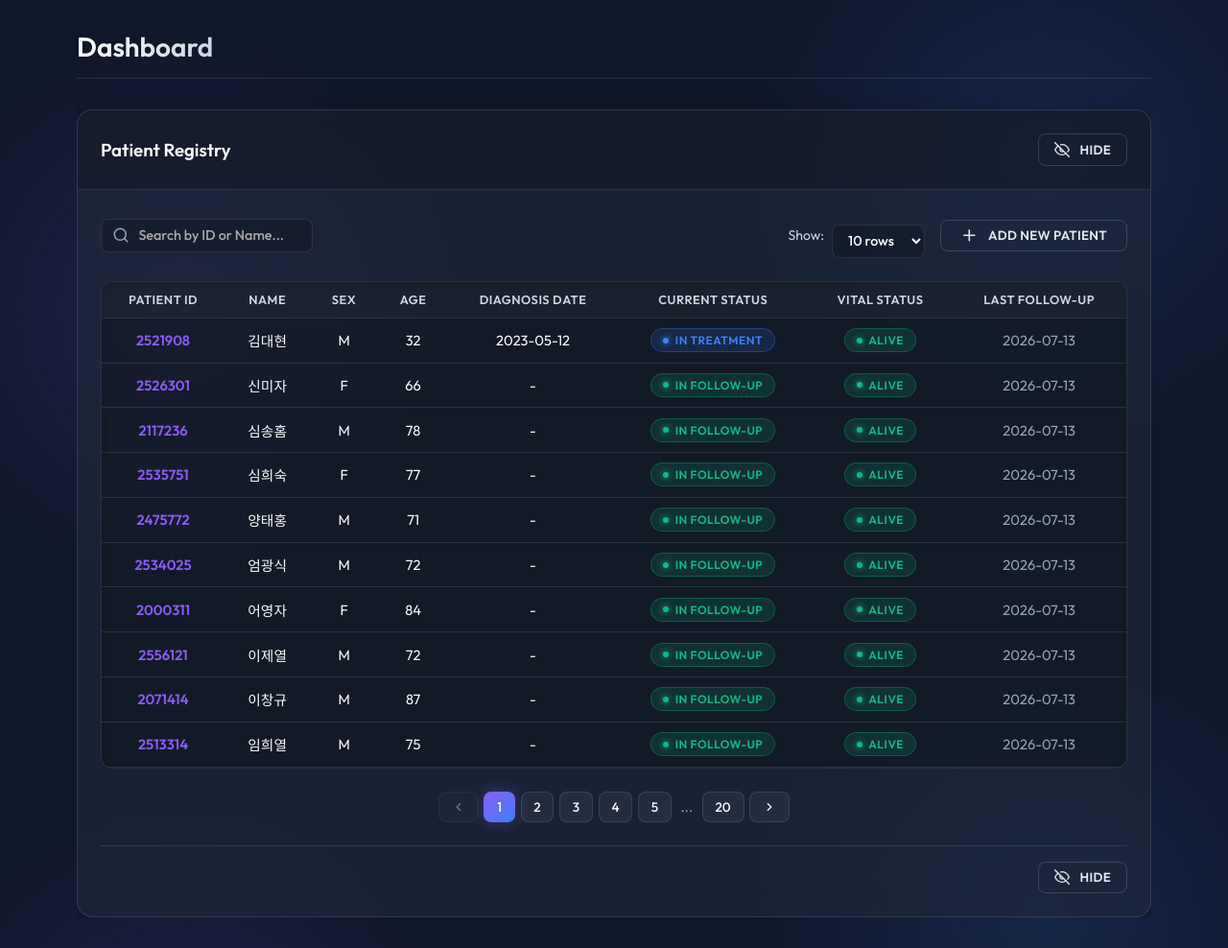
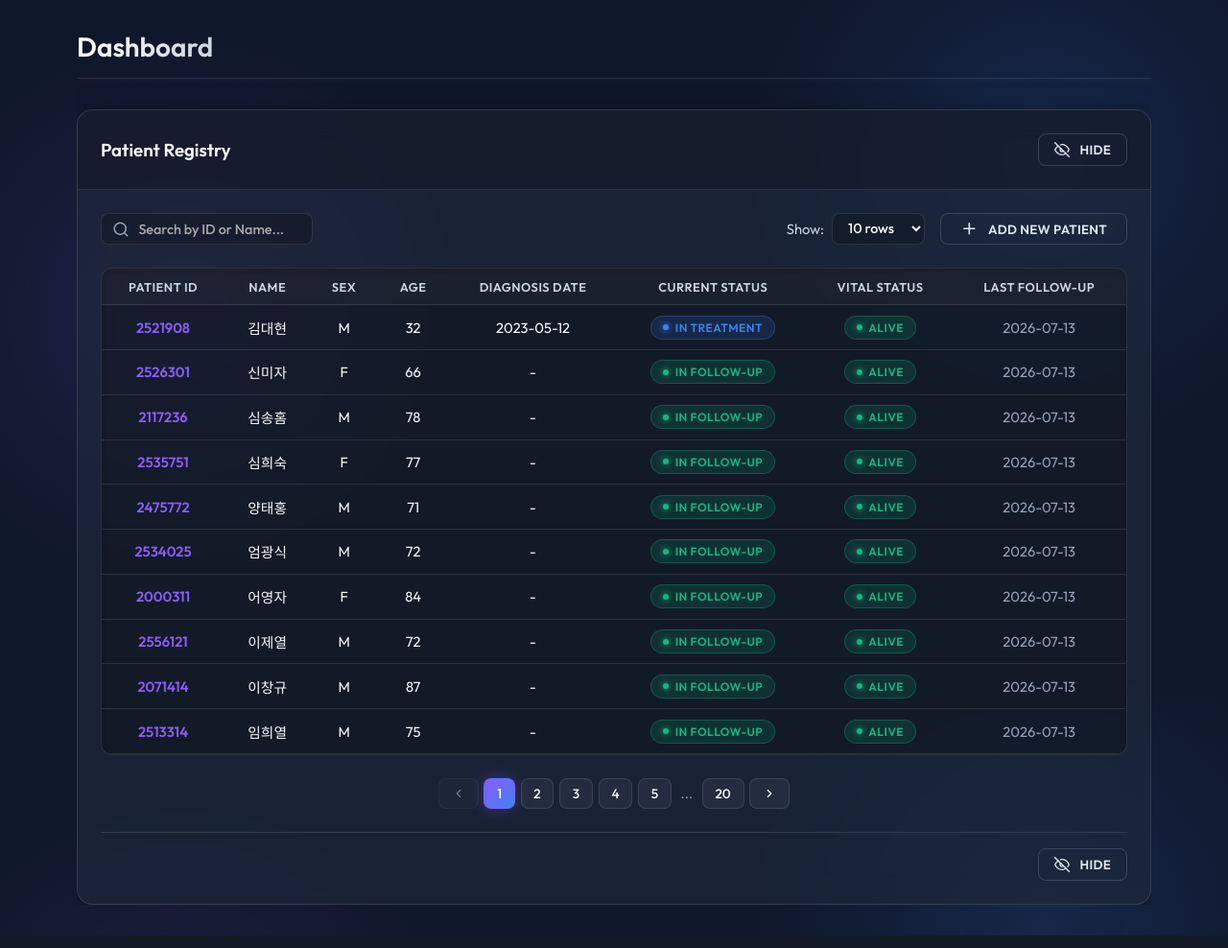
Before and after one commit to chironhmt/EP_MMDb, a Flask app: page / in a window 1280 px wide. Shown: the part 75-1063 px from the top of the page at 96% size. Run offline with Flask 3, Linux system fonts and the light colour scheme; tables that the repository leaves empty hold one stand-in row (values such as "Sample post"); a database or web service that is not in the repository returns one stand-in record (values such as "Sample title"); some libraries are stand-ins or nearby versions.

Commit message:
EP_MMDb:Align Dashboard controls with the Chemotherapy page design
Co-Authored-By: Claude Opus 5.5 <noreply@anthropic.com>

```diff
--- a/templates/Dashboard.html
+++ b/templates/Dashboard.html
@@ -57,7 +57,7 @@
             width: 100%;
             margin-top: 0;
             padding: 0 1rem 0 2.4rem !important;
-            height: 2.2rem;
+            height: 2.1rem;
             max-width: 100%;
         }
 
@@ -393,7 +393,7 @@
 
                 <div class="planner-header" style="margin-bottom: 2rem;">
                     <div style="display: flex; align-items: center; gap: 1rem;">
-                        <h2 style="margin: 0; color: var(--accent-primary); font-size: 1.75rem;">Dashboard</h2>
+                        <h2 style="margin: 0;">Dashboard</h2>
                     </div>
                 </div>
 
@@ -420,8 +420,8 @@
                             </div>
 
                             <div style="display: flex; align-items: center; gap: 0.5rem; margin-left: auto;">
-                                <label for="rows-per-page-select" style="font-size: 0.88rem; color: var(--text-secondary); white-space: nowrap;">Show:</label>
-                                <select id="rows-per-page-select" class="custom-text-input" style="height: 2.2rem; padding: 0 0.8rem; width: auto; color: var(--text-primary); cursor: pointer;" onchange="changeRowsPerPage(this.value)">
+                                <label for="rows-per-page-select" style="font-size: 0.92rem; color: var(--text-secondary); white-space: nowrap;">Show:</label>
+                                <select id="rows-per-page-select" class="custom-text-input" style="margin: 0; padding: 0 0.8rem; width: auto; color: var(--text-primary); cursor: pointer;" onchange="changeRowsPerPage(this.value)">
                                     <option value="5">5 rows</option>
                                     <option value="10" selected>10 rows</option>
                                     <option value="15">15 rows</option>
@@ -2195,8 +2195,8 @@
                     <div class="details-section">
                         <div class="details-section-title">
                             <span>1. Baseline Demographics & Clinical Features</span>
-                            <button class="btn-secondary" style="padding: 0 0.85rem; height: 1.85rem; font-size: 0.82rem; display: inline-flex; align-items: center; gap: 0.35rem;" onclick="event.stopPropagation(); editPatient('${p.upn}')">
-                                <svg width="13" height="13" viewBox="0 0 24 24" fill="none" stroke="currentColor" stroke-width="2" stroke-linecap="round" stroke-linejoin="round">
+                            <button class="btn-secondary" style="padding: 0 1rem;" onclick="event.stopPropagation(); editPatient('${p.upn}')">
+                                <svg width="16" height="16" viewBox="0 0 24 24" fill="none" stroke="currentColor" stroke-width="2" stroke-linecap="round" stroke-linejoin="round">
                                     <path d="M11 4H4a2 2 0 0 0-2 2v14a2 2 0 0 0 2 2h14a2 2 0 0 0 2-2v-7"></path>
                                     <path d="M18.5 2.5a2.121 2.121 0 0 1 3 3L12 15l-4 1 1-4 9.5-9.5z"></path>
                                 </svg>
@@ -2303,8 +2303,8 @@
                     <div class="details-section">
                         <div class="details-section-title">
                             <span>2. Treatment History</span>
-                            <button class="btn-secondary" style="padding: 0 0.85rem; height: 1.85rem; font-size: 0.82rem; display: inline-flex; align-items: center; gap: 0.35rem;" onclick="event.stopPropagation(); openChemotherapy('${p.upn}')">
-                                <svg width="13" height="13" viewBox="0 0 24 24" fill="none" stroke="currentColor" stroke-width="2" stroke-linecap="round" stroke-linejoin="round">
+                            <button class="btn-secondary" style="padding: 0 1rem;" onclick="event.stopPropagation(); openChemotherapy('${p.upn}')">
+                                <svg width="16" height="16" viewBox="0 0 24 24" fill="none" stroke="currentColor" stroke-width="2" stroke-linecap="round" stroke-linejoin="round">
                                     <path d="M19 3H5a2 2 0 0 0-2 2v14a2 2 0 0 0 2 2h14a2 2 0 0 0 2-2V5a2 2 0 0 0-2-2z"></path>
                                     <line x1="8" y1="8" x2="16" y2="8"></line>
                                     <line x1="8" y1="12" x2="16" y2="12"></line>
```
